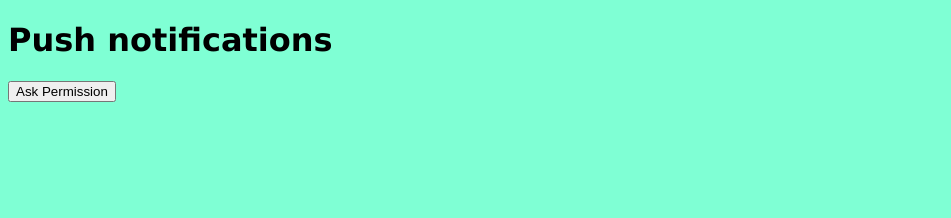
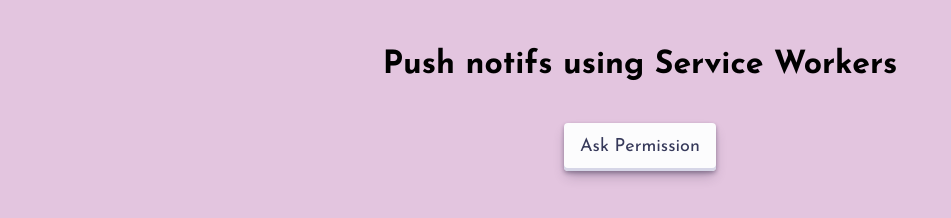
Before and after one commit to UNES97/push-notifs-sw, a plain HTML site: page client/index.html in a window 1280 px wide. Shown: the whole page, without its empty margins (0-951 px from the left). Drawn offline with Linux system fonts and the light colour scheme.

Commit message:
Updates :+1:

```diff
--- a/client/index.html
+++ b/client/index.html
@@ -1,19 +1,17 @@
 <!DOCTYPE html>
 <html lang="en">
+
 <head>
     <meta charset="UTF-8">
     <meta name="viewport" content="width=device-width, initial-scale=1.0">
     <title>Document</title>
+    <link rel="stylesheet" href="main.css">
+</head>
+
+<body>
+    <h1>Push notifs using Service Workers</h1>
+    <button class="button-30" id="permission-btn">Ask Permission</button>
     <script src="main.js"></script>
-    <style>
-        body {
-            background-color: aquamarine;
-            font-family: Verdana, Geneva, Tahoma, sans-serif;
-        }
-    </style>
-</head>
-<body>
-    <h1>Push notifications</h1>
-    <button id="permission-btn" onclick="main()">Ask Permission</button>
 </body>
+
 </html>
--- /dev/null
+++ b/client/main.css
@@ -0,0 +1,55 @@
+@import url('https://fonts.googleapis.com/css2?family=Josefin+Sans:ital,wght@0,100..700;1,100..700&display=swap');
+
+body {
+    background-color: rgb(227, 197, 223);
+    font-family: Verdana, Geneva, Tahoma, sans-serif;
+    padding: 20px;
+    text-align: center;
+    font-family: "Josefin Sans", sans-serif;
+}
+
+.button-30 {
+    margin-top: 20px;
+    align-items: center;
+    appearance: none;
+    background-color: #FCFCFD;
+    border-radius: 4px;
+    border-width: 0;
+    box-shadow: rgba(45, 35, 66, 0.4) 0 2px 4px, rgba(45, 35, 66, 0.3) 0 7px 13px -3px, #D6D6E7 0 -3px 0 inset;
+    box-sizing: border-box;
+    color: #36395A;
+    cursor: pointer;
+    display: inline-flex;
+    font-family: "Josefin Sans", sans-serif;
+    height: 48px;
+    justify-content: center;
+    line-height: 1;
+    list-style: none;
+    overflow: hidden;
+    padding-left: 16px;
+    padding-right: 16px;
+    position: relative;
+    text-align: left;
+    text-decoration: none;
+    transition: box-shadow .15s, transform .15s;
+    user-select: none;
+    -webkit-user-select: none;
+    touch-action: manipulation;
+    white-space: nowrap;
+    will-change: box-shadow, transform;
+    font-size: 18px;
+}
+
+.button-30:focus {
+    box-shadow: #D6D6E7 0 0 0 1.5px inset, rgba(45, 35, 66, 0.4) 0 2px 4px, rgba(45, 35, 66, 0.3) 0 7px 13px -3px, #D6D6E7 0 -3px 0 inset;
+}
+
+.button-30:hover {
+    box-shadow: rgba(45, 35, 66, 0.4) 0 4px 8px, rgba(45, 35, 66, 0.3) 0 7px 13px -3px, #D6D6E7 0 -3px 0 inset;
+    transform: translateY(-2px);
+}
+
+.button-30:active {
+    box-shadow: #D6D6E7 0 3px 7px inset;
+    transform: translateY(2px);
+}
--- a/client/main.js
+++ b/client/main.js
@@ -1,3 +1,4 @@
+window.addEventListener('load', () => {
     const check = () => {
         if (!("serviceWorker" in navigator)) {
             throw new Error("No Service Worker support!");
@@ -14,10 +15,6 @@ const registerServiceWorker = async () => {
 
     const requestNotificationPermission = async () => {
         const permission = await window.Notification.requestPermission();
-    // value of permission can be 'granted', 'default', 'denied'
-    // granted: user has accepted the request
-    // default: user has dismissed the notification permission popup by clicking on x
-    // denied: user has denied the request.
         if (permission !== "granted") {
             throw new Error("Permission not granted for Notification");
         }
@@ -28,4 +25,9 @@ const main = async () => {
         const permission = await requestNotificationPermission();
         const swRegistration = await registerServiceWorker();
     };
-// main(); we will not call main in the beginning.
+
+    const permissionBtn = document.getElementById('permission-btn');
+    permissionBtn.addEventListener('click', () => {
+        main();
+    });
+});
```
Also changed, not shown: client/sw.js (+4 -5 lines), server/app.js (+29 -33 lines). Lines whose indentation alone changed are shown as unchanged.
